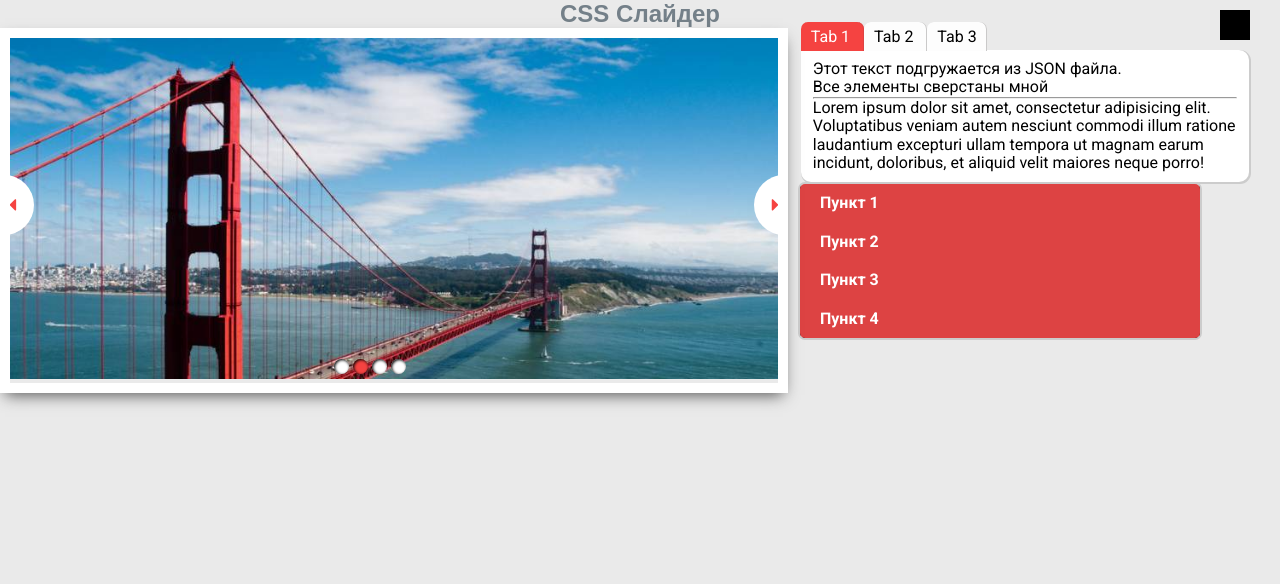
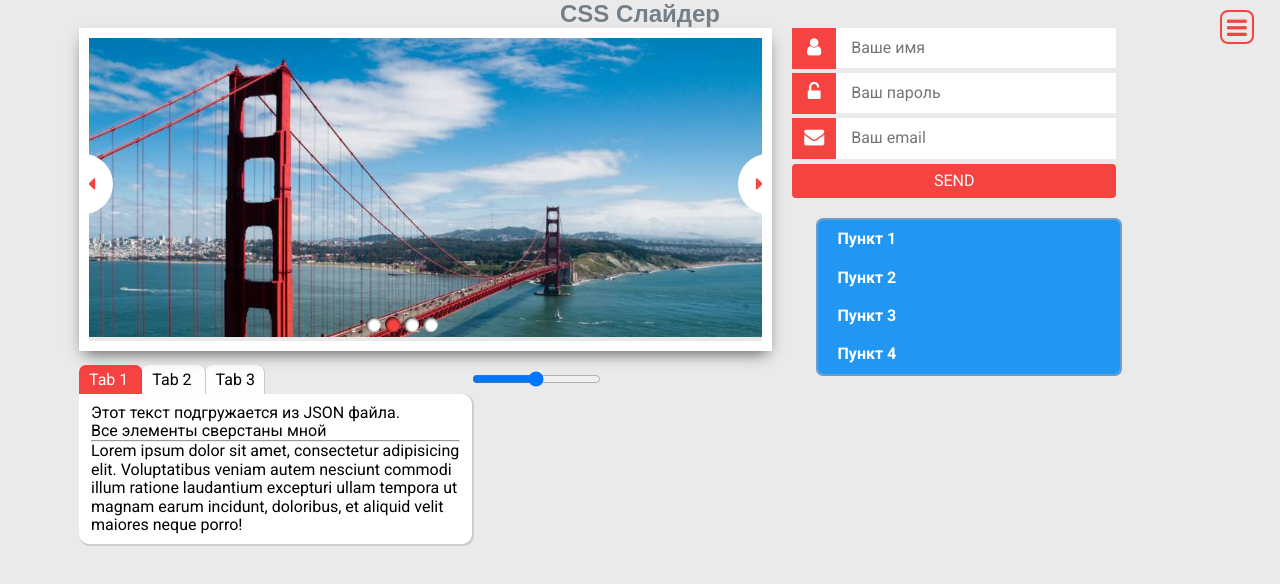
Before and after one commit to ZackFox/My-second-template, a plain HTML site: page index.html in a window 1280 px wide. Drawn offline with nearby package versions, Linux system fonts and the light colour scheme.

Commit message:
acc-edited

```diff
--- a/css/style.css
+++ b/css/style.css
@@ -46,6 +46,7 @@ h2 {
 	width: 60%;
 	overflow: hidden;
 	position: relative;
+  margin: 0 20px 20px 0px;
   float: left;
   border: 10px solid #fff;
   -webkit-box-shadow: 0px 7px 15px -5px #545454;
@@ -177,7 +178,7 @@ h2 {
 .tabs{
   width: 35%;
   float: left;
-  margin-left: 1%;
+  margin-bottom: 20px;
 }
 
 .tabs input[type="radio"]{display: none; }
@@ -223,7 +224,7 @@ h2 {
   height: 100%;
   position: fixed;
   background: #303033;
-  padding: 10px 10px;
+  padding: 70px 10px;
   top: 0;
   right: -260px;
   z-index: 20;
@@ -245,33 +246,51 @@ h2 {
 
 .menu-btn{
   position: absolute;
+  border: 2px solid #f54341;
+  border-radius: 8px ;
   top:10px;
   left:-60px;
   width: 30px;
   height: 30px;
-  background: #000;
   cursor: pointer;
+  -webkit-transition: all 0.3s ease-in-out 0.1s;
+  -o-transition: all 0.3s ease-in-out 0.1s;
+  transition: all 0.3s ease-in-out 0.1s;
 }
+.menu-btn:after{
+  content: "\f0c9";
+  font-family: "FontAwesome";
+  display: block;
+  color: #f54341;
+  font-size:23px;
+  position: absolute;
+  left: 5px;
+  top: 3px;
+}
+
+.btn-open{ left:20px;border: 2px solid #fff;}
+.btn-open:after{ content: "\f00d";}
+
 .accordion{
-  width: 400px;
-  float: left;
-  margin-left: 10px;
+  width: 27%;
+  float: right;
+  margin-right: 7%;
+  margin-bottom: 20px;
   -webkit-border-radius: 7px;
   -moz-border-radius: 7px;
   border-radius: 7px;
   overflow: hidden;
-  border: 2px solid #ccc;
+  border: 2px solid #709bc7;
 }
 .accordion ul {list-style: none;}
 .accordion .acc-head{
   display: block;
-  background: #dd4343;
+  background: #2196f3;
   padding: 10px 20px ;
   color: #fff;
-  font-family: "Roboto";
+  font-family: "Roboto",sans-serif;
   font-weight: 600;
   text-decoration: none;
-  box-shadow: 0px 1px #000
 }
 
 .acc-drop li a{
@@ -279,7 +298,7 @@ h2 {
   background: #fff;
   padding: 10px 20px 10px 40px ;
   color: #bbb;
-  font-family: "Roboto";
+  font-family: "Roboto",sans-serif;";
   font-weight: 600;
   text-decoration: none;
 }
@@ -292,3 +311,46 @@ h2 {
 .acc-drop{
   display: none;
 }
+
+.form-block{
+  float: left;
+  /*width: 300px;*/
+  margin-bottom: 20px;
+}
+
+.form-block input[name="login"],
+.form-block input[name="password"],
+.form-block input[name="email"] {
+  width: 250px;
+  padding: 10px 14px;
+  float: left;
+  border:1px solid transparent;
+  margin-bottom: 5px;
+  font-family: "roboto",sans-serif;
+  outline: none
+}
+
+.form-block label {
+  float: left;
+  width: 44px;
+  height: 33px;
+  padding-top: 8px;
+  text-align: center;
+  background: #f54341;
+  color:#fff;
+  font-size:20px;
+  cursor: pointer;
+}
+
+.form-block .btn-send{
+  width: 324px;
+  border:none;
+  padding: 8px 0;
+  background: #f54341;
+  color:#fff;
+  font-weight: 400;
+  border-radius: 4px;
+  text-transform: uppercase;
+}
+
+.form-block .btn-send:hover{background: #FFD800;}
--- a/index.html
+++ b/index.html
@@ -31,7 +31,7 @@
     </nav>
   </div>
   <div class="cover"></div>
-
+  <div class="wrapper">
   	<h2>CSS Слайдер</h2>
   	<div class="slider_wrapper_css ">
   		<input type="radio" id="slide1" name="slide" checked>
@@ -57,6 +57,63 @@
   			<label for="slide3"></label>
   			<label for="slide4"></label>
   		</div>
+  	</div>
+
+    <div class="form-block">
+      <form>
+        <div class="user clearfix">
+          <label for="login"><i class="fa fa-user"></i></label>
+          <input id="login" type="text" name="login" placeholder="Ваше имя" required>
+        </div>
+
+        <div class="user-pass clearfix">
+          <label for="pass"><i class="fa fa-unlock-alt"></i></label>
+          <input id="pass" type="password" name="password" placeholder="Ваш пароль" required>
+        </div>
+
+        <div class="user-mail clearfix">
+          <label for="email"><i class="fa fa-envelope"></i></label>
+          <input id="email" type="email" name="email" placeholder="Ваш email" required>
+        </div>
+
+        <input type="submit" class="btn-send" value="send">
+      </form>
+    </div>
+
+    <div class="accordion">
+      <ul>
+        <li><a class="acc-head" href="#">Пункт 1</a>
+            <ul class="acc-drop">
+              <li><a href="#">Подпункт 1</a></li>
+              <li><a href="#">Подпункт 2</a></li>
+              <li><a href="#">Подпункт 3</a></li>
+              <li><a href="#">Подпункт 4</a></li>
+            </ul>
+        </li>
+        <li><a class="acc-head" href="#">Пункт 2</a>
+          <ul class="acc-drop">
+              <li><a href="#">Пункт 1</a></li>
+              <li><a href="#">Пункт 1</a></li>
+              <li><a href="#">Пункт 1</a></li>
+            </ul>
+        </li>
+        <li><a class="acc-head" href="#">Пункт 3</a>
+            <ul class="acc-drop">
+              <li><a href="#">Пункт 1</a></li>
+              <li><a href="#">Пункт 1</a></li>
+              <li><a href="#">Пункт 1</a></li>
+              <li><a href="#">Пункт 1</a></li>
+            </ul>
+        </li>
+        <li><a class="acc-head" href="#">Пункт 4</a>
+          <ul class="acc-drop">
+              <li><a href="#">Пункт 1</a></li>
+              <li><a href="#">Пункт 1</a></li>
+              <li><a href="#">Пункт 1</a></li>
+              <li><a href="#">Пункт 1</a></li>
+          </ul>
+        </li>
+      </ul>
     </div>
 
     <div class="tabs">
@@ -105,43 +162,19 @@
         proident, sunt in culpa qui officia deserunt mollit anim id est laborum.</p>
       </div>
     </div>
+    <div class="rangers">
+      <div class="single-range">
+        <input type="range">
+      </div>
+      <div class="double-range"></div>
+    </div>
+    <div class="before-image">
 
-  <div class="accordion">
-    <ul>
-      <li><a class="acc-head" href="#">Пункт 1</a>
-          <ul class="acc-drop">
-            <li><a href="#">Пункт 1</a></li>
-            <li><a href="#">Пункт 1</a></li>
-            <li><a href="#">Пункт 1</a></li>
-            <li><a href="#">Пункт 1</a></li>
-          </ul>
-      </li>
-      <li><a class="acc-head" href="#">Пункт 2</a>
-        <ul class="acc-drop">
-            <li><a href="#">Пункт 1</a></li>
-            <li><a href="#">Пункт 1</a></li>
-            <li><a href="#">Пункт 1</a></li>
-          </ul>
-      </li>
-      <li><a class="acc-head" href="#">Пункт 3</a>
-          <ul class="acc-drop">
-            <li><a href="#">Пункт 1</a></li>
-            <li><a href="#">Пункт 1</a></li>
-            <li><a href="#">Пункт 1</a></li>
-            <li><a href="#">Пункт 1</a></li>
-            <li><a href="#">Пункт 1</a></li>
-            <li><a href="#">Пункт 1</a></li>
-          </ul>
-      </li>
-      <li><a class="acc-head" href="#">Пункт 4</a>
-        <ul class="acc-drop">
-            <li><a href="#">Пункт 1</a></li>
-            <li><a href="#">Пункт 1</a></li>
-            <li><a href="#">Пункт 1</a></li>
-            <li><a href="#">Пункт 1</a></li>
-        </ul>
-      </li>
-    </ul>
+    </div>
+
+    <div class="product">
+
+    </div>
   </div>
 
 	<script src="https://ajax.googleapis.com/ajax/libs/jquery/2.1.4/jquery.min.js"></script>
--- a/js/script.js
+++ b/js/script.js
@@ -25,18 +25,21 @@ $(document).ready(function(){
   // ---------------открытие меню
   var isOpen = false;
   $(".menu-btn").click(function(){
+    $(".cover").fadeToggle(500);
     if(Modernizr.cssanimations){
-      $(".cover").fadeToggle(500);
       $(".side-menu").toggleClass("menu-open");
+      $(this).toggleClass("btn-open");
     }
     // анимация для IE9
     else {
       if(!isOpen){
         isOpen = true;
         $(".side-menu").animate({"right":"0px"},800);
+        $(this).animate({"left":"20px"},300);
       }
       else{
         isOpen = false;
+        $(this).animate({"left":"-60px"},300);
         $(".side-menu").animate({"right":"-260px"},800);
       }
     }
```
Lines whose indentation alone changed are shown as unchanged.
